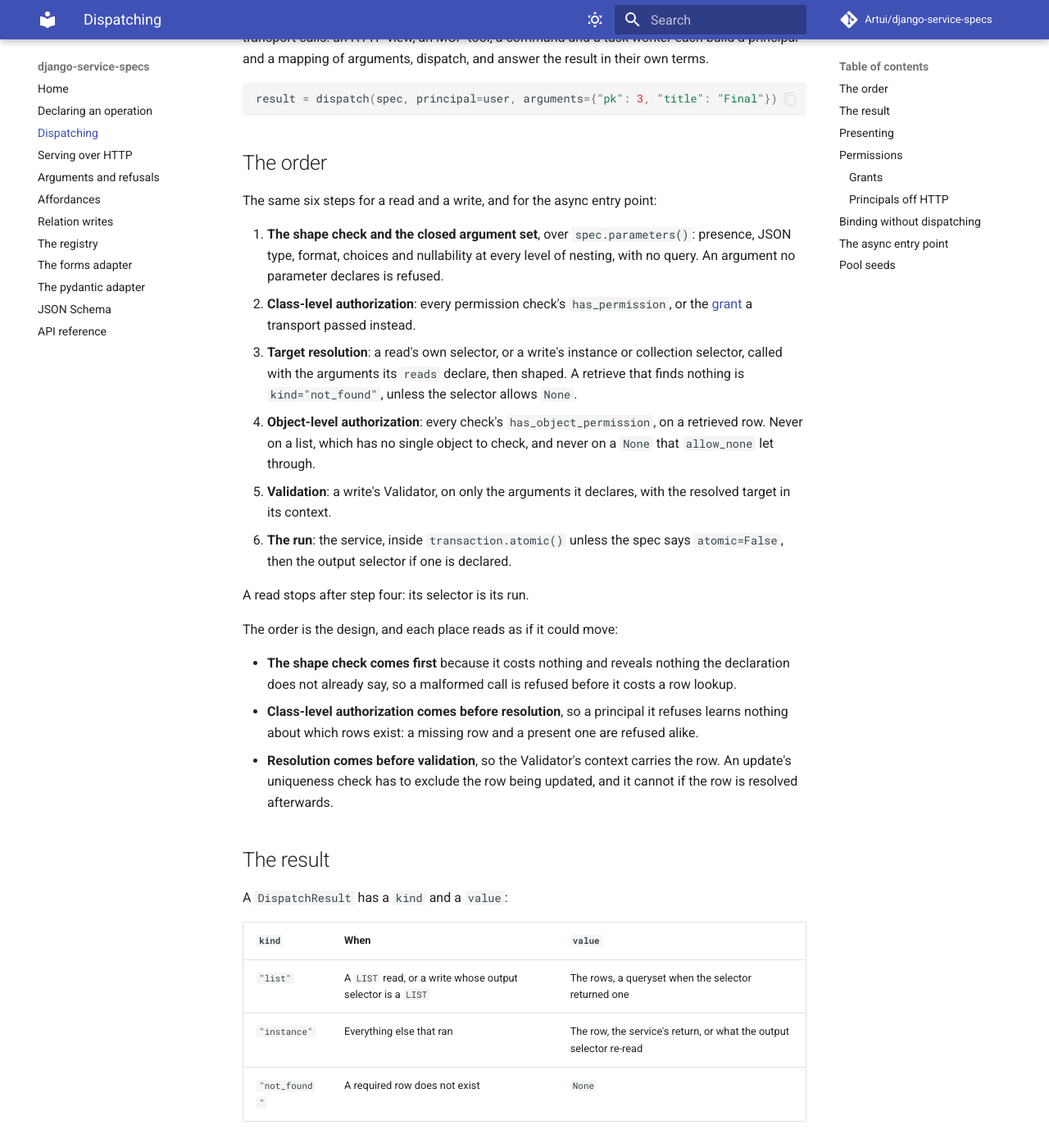
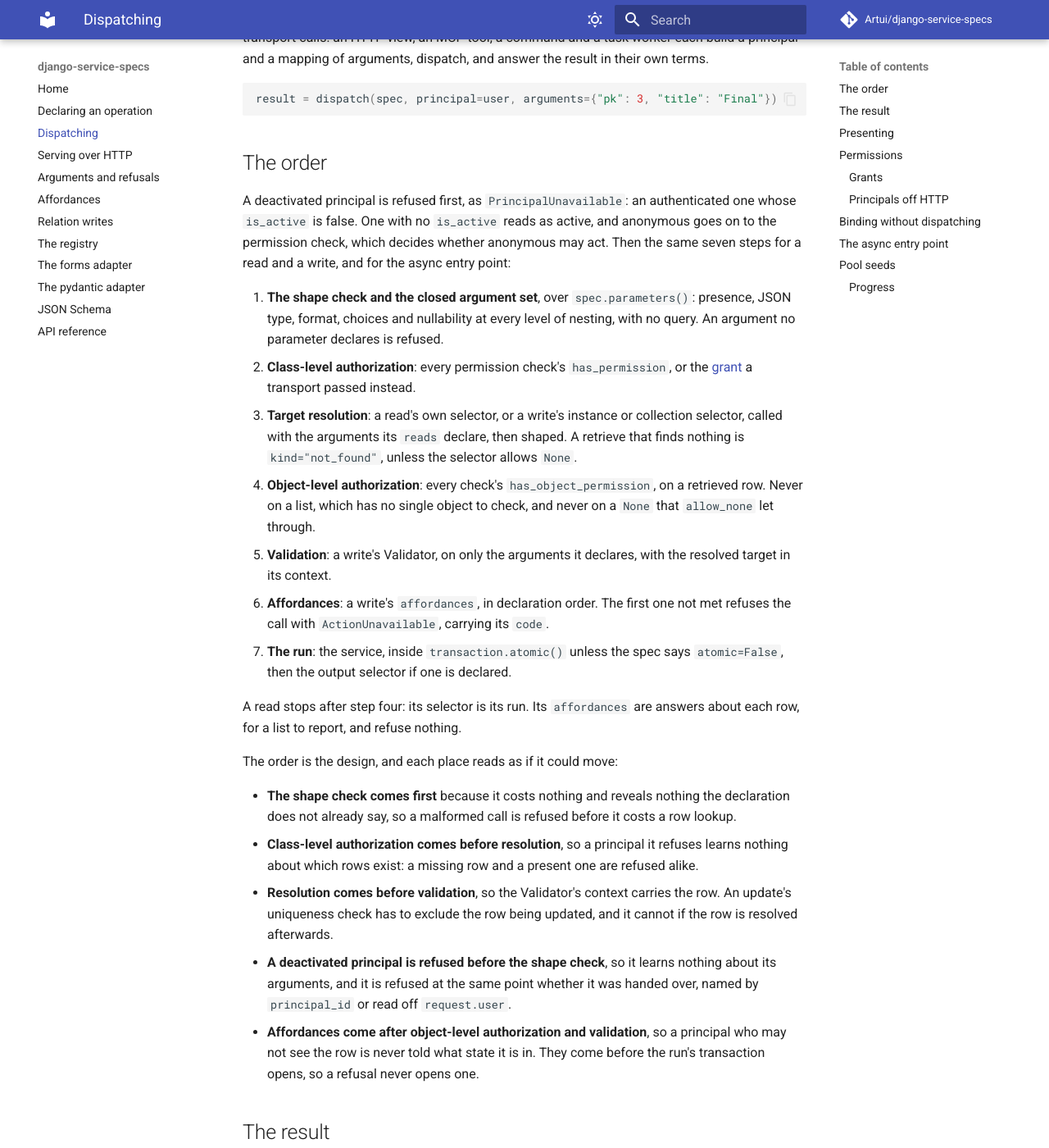
Before and after one commit to Artui/django-service-specs, an MkDocs documentation site: the page built from docs/dispatching.md, in a window 1280 px wide and 1400 px high, scrolled down 223 px. Shown: the whole window at 82% size. Built offline with MkDocs 1.6.1 and Material for MkDocs 9.7.7, drawn with Linux system fonts in a browser that asks for light colours; comment, search, counter and statistics services are not loaded; some of the changed text lies outside the part shown.

Commit message:
Close the review findings and document dispatch's new steps
Keep `serializer` among the per-call pool names, so a DRF adapter's bound
serializer is never handed to an affordance condition as an ambient seed.
A 204 and a service presenting nothing both answer with no Content-Type,
and an empty output-selector re-read keeps the caller's status. A 422's
schema is written as plain JSON at any depth, whatever mapping the
service raised it with.

Document the deactivated refusal in dispatch, the affordance step and its
place in the order, and `progress=`.

Co-Authored-By: Claude Opus 5.5 <noreply@anthropic.com>

````diff
--- a/docs/dispatching.md
+++ b/docs/dispatching.md
@@ -13,7 +13,11 @@ result = dispatch(spec, principal=user, arguments={"pk": 3, "title": "Final"})
 
 ## The order
 
-The same six steps for a read and a write, and for the async entry point:
+A deactivated principal is refused first, as `PrincipalUnavailable`: an
+authenticated one whose `is_active` is false. One with no `is_active` reads as
+active, and anonymous goes on to the permission check, which decides whether
+anonymous may act. Then the same seven steps for a read and a write, and for
+the async entry point:
 
 1. **The shape check and the closed argument set**, over `spec.parameters()`:
    presence, JSON type, format, choices and nullability at every level of
@@ -29,10 +33,13 @@ The same six steps for a read and a write, and for the async entry point:
    never on a `None` that `allow_none` let through.
 5. **Validation**: a write's Validator, on only the arguments it declares, with
    the resolved target in its context.
-6. **The run**: the service, inside `transaction.atomic()` unless the spec says
+6. **Affordances**: a write's `affordances`, in declaration order. The first
+   one not met refuses the call with `ActionUnavailable`, carrying its `code`.
+7. **The run**: the service, inside `transaction.atomic()` unless the spec says
    `atomic=False`, then the output selector if one is declared.
 
-A read stops after step four: its selector is its run.
+A read stops after step four: its selector is its run. Its `affordances` are
+answers about each row, for a list to report, and refuse nothing.
 
 The order is the design, and each place reads as if it could move:
 
@@ -45,6 +52,12 @@ The order is the design, and each place reads as if it could move:
 - **Resolution comes before validation**, so the Validator's context carries
   the row. An update's uniqueness check has to exclude the row being updated,
   and it cannot if the row is resolved afterwards.
+- **A deactivated principal is refused before the shape check**, so it learns
+  nothing about its arguments, and it is refused at the same point whether it
+  was handed over, named by `principal_id` or read off `request.user`.
+- **Affordances come after object-level authorization and validation**, so a
+  principal who may not see the row is never told what state it is in. They
+  come before the run's transaction opens, so a refusal never opens one.
 
 ## The result
 
@@ -140,7 +153,9 @@ Carried to another operation or another user it covers nothing, and dispatch
 refuses it with `NotPermitted`. It covers the class-level check only, unless
 it says `target_checked=True`, which a transport can claim once it has resolved
 the row and run the object-level check itself; otherwise dispatch still runs
-`has_object_permission` on the row it resolves. And **a grant cannot be
+`has_object_permission` on the row it resolves. A grant stands in for neither
+check that is not about permission: a deactivated principal is refused with
+one, and a write's affordances are still answered. And **a grant cannot be
 serialized**: pickling one raises `TypeError`, so it cannot ride a queue into a
 worker. A task runs later, against state that may have moved, and
 re-authorizes by construction.
@@ -162,7 +177,8 @@ or deactivated one with
 It never falls back to an anonymous user: an operation dispatched with no
 resolvable principal has no principal, not an anonymous one. The stock
 permission classes of the HTTP frameworks pass a deactivated user, which is why
-the refusal lives at lookup.
+the refusal does not wait for them: `resolve_principal` refuses one at lookup,
+and `dispatch` refuses one it is handed, by the same rule.
 
 ## Binding without dispatching
 
@@ -213,6 +229,9 @@ run's shape decides only what joins it:
   thread-sensitive call queued behind it. Anything after it - an output
   selector, a read's shaping and object-level check - takes a second hop.
 
+Every refusal before the run is made inside that hop, an affordance included:
+a condition on the row is a query.
+
 ```python
 --8<--
 docs/examples/async_dispatch.py:async
@@ -222,7 +241,8 @@ docs/examples/async_dispatch.py:async
 `adispatch` takes exactly one of `principal` and `principal_id`. An identifier
 is resolved with `resolve_principal` inside the hop, since resolving it is a
 query. A grant never covers a principal resolved there, because a grant is
-bound to the principal object it was made for.
+bound to the principal object it was made for. A deactivated row is refused
+there, with its identifier in the message.
 
 The sync `dispatch` accepts an `async def` run as well, and drives it to
 completion, inside the transaction when the spec is atomic.
@@ -265,3 +285,21 @@ builds it with [`base_pool`][django_service_specs.pool.base_pool.base_pool]
 and binds a callable with
 [`resolve_callable_kwargs`][django_service_specs.pool.resolve_callable_kwargs.resolve_callable_kwargs],
 the declare-to-receive rule every callable here is called through.
+
+### Progress
+
+`progress=` on `dispatch` and `adispatch` takes the transport's own
+`ProgressReporter`:
+a callable taking how far along, and optionally `total`, `message` and
+`meta`. It is seeded under the reserved name `progress`, as it is, into the
+pool of the call's run - the service, or a read's own selector - and of a
+callable affordance condition. A reporter must not raise, because nothing
+between it and the service catches it. Under `adispatch` a sync run calls it
+on the executor thread, and an `async def` run on an event loop.
+
+With no reporter the pool carries
+`null_progress`, so a
+service that declares `progress` runs unchanged on every transport and in
+tests. A target or output selector always gets `null_progress`: a lookup has
+nothing to report, and one reporting after the service finished would read to
+a watching client as the work restarting.
````
Also changed, not shown: CHANGELOG.md (+27 -1 lines), CLAUDE.md (+8 -4 lines), docs/affordances.md (+15 -4 lines), docs/declaring.md (+3 -2 lines), docs/http.md (+8 -3 lines), docs/index.md (+1 -1 lines), 8 other files.
